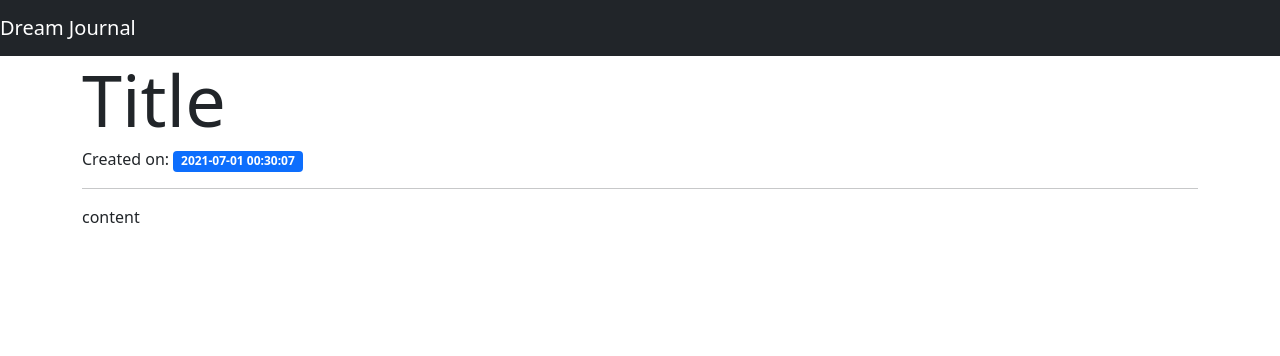
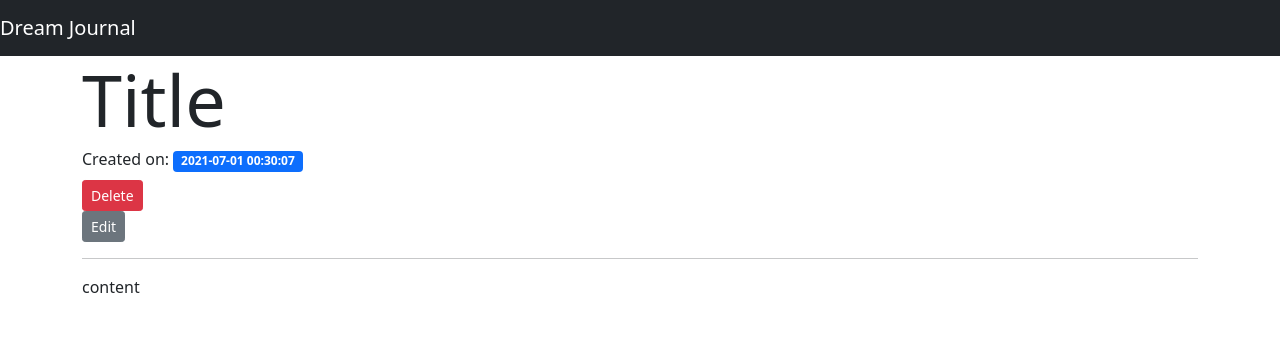
Before and after one commit to mtaft904/dream-journal, a Flask app: page /7 in a window 1280 px wide. Shown: the top 356 px of the page. Run offline with Flask 2, Linux system fonts and the light colour scheme; data comes from the database, SQL or seed files in the repository; both versions use the stored data as it was after the commit; some libraries are stand-ins or nearby versions.

Commit message:
edit and delete buttons

```diff
--- a/dream.py
+++ b/dream.py
@@ -4,32 +4,81 @@ from werkzeug.exceptions import abort
 
 
 def get_db_connection():
-    conn = sqlite3.connect('database.db')
+    conn = sqlite3.connect("database.db")
     conn.row_factory = sqlite3.Row
     return conn
 
+
 def get_post(post_id):
     conn = get_db_connection()
-    post = conn.execute('SELECT * FROM posts WHERE id = ?', (post_id,)).fetchone()
+    post = conn.execute("SELECT * FROM posts WHERE id = ?", (post_id,)).fetchone()
     conn.close()
     if post is None:
         abort(404)
     return post
 
+
 app = Flask(__name__)
+app.config["SECRET_KEY"] = "ziopn4rlsdfu983n"
 
-@app.route('/')
+
+@app.route("/")
 def home():
     conn = get_db_connection()
-    posts = conn.execute('SELECT * FROM posts').fetchall()
+    posts = conn.execute("SELECT * FROM posts").fetchall()
     conn.close()
-    return render_template('home.html', posts=posts)
+    return render_template("home.html", posts=posts)
 
-@app.route('/<int:post_id>')
+
+@app.route("/<int:post_id>")
 def post(post_id):
     post = get_post(post_id)
-    return render_template('post.html', post=post)
+    return render_template("post.html", post=post)
 
-@app.route('/create', methods=('GET', 'POST'))
+
+@app.route("/create", methods=("GET", "POST"))
 def create():
-    return render_template('create.html')
+    if request.method == "POST":
+        title = request.form["title"]
+        content = request.form["content"]
+        if not title:
+            flash("Title is required!")
+        else:
+            conn = get_db_connection()
+            conn.execute(
+                "INSERT INTO posts (title, content) VALUES (?, ?)", (title, content)
+            )
+            conn.commit()
+            conn.close()
+            return redirect(url_for("home"))
+
+    return render_template("create.html")
+
+
+@app.route("/<int:post_id>/delete", methods=["POST"])
+def delete(post_id):
+    conn = get_db_connection()
+    conn.execute("DELETE FROM posts WHERE id = ? ", (post_id,))
+    conn.commit()
+    conn.close()
+    flash("Successfully deleted post!")
+
+    return redirect(url_for("home"))
+
+
+@app.route("/<int:post_id>/edit", methods=["GET", "POST"])
+def edit(post_id):
+    post = get_post(post_id)
+    if request.method == "POST":
+        title = request.form["title"]
+        content = request.form["content"]
+        conn = get_db_connection()
+        conn.execute(
+            "UPDATE posts SET (title, content) = (?, ?) WHERE id = ?",
+            (title, content, post_id),
+        )
+        conn.commit()
+        conn.close()
+        return redirect(url_for("post", post_id=post_id))
+
+    return render_template("edit.html", post=post)
--- a/templates/base.html
+++ b/templates/base.html
@@ -1,27 +1,40 @@
 <!DOCTYPE html>
 <html lang="en">
+
 <head>
     <meta charset="utf-8">
     <meta name="viewport" content="width=device-width, initial-scale=1, shrink-to-fit=no">
 
     <!-- Bootstrap CSS -->
-        <link href="https://cdn.jsdelivr.net/npm/bootstrap@5.0.2/dist/css/bootstrap.min.css" rel="stylesheet" integrity="sha384-EVSTQN3/azprG1Anm3QDgpJLIm9Nao0Yz1ztcQTwFspd3yD65VohhpuuCOmLASjC" crossorigin="anonymous">
+    <link href="https://cdn.jsdelivr.net/npm/bootstrap@5.0.2/dist/css/bootstrap.min.css" rel="stylesheet"
+        integrity="sha384-EVSTQN3/azprG1Anm3QDgpJLIm9Nao0Yz1ztcQTwFspd3yD65VohhpuuCOmLASjC" crossorigin="anonymous">
 
     <title>{% block title %} {% endblock %}</title>
 </head>
+
 <body>
     <nav class="navbar navbar-expand-md navbar-dark bg-dark">
         <a class="navbar-brand" href="{{ url_for('home') }}">Dream Journal</a>
     </nav>
     <div class="container">
+        {% for message in get_flashed_messages() %}
+        <div class="alert alert-danger">{{message}}</div>
+        {% endfor %}
         {% block content %} {% endblock %}
     </div>
 
 
     <!-- Optional JavaScript -->
     <!-- jQuery first, then Popper.js, then Bootstrap JS -->
-        <script src="https://code.jquery.com/jquery-3.3.1.slim.min.js" integrity="sha384-q8i/X+965DzO0rT7abK41JStQIAqVgRVzpbzo5smXKp4YfRvH+8abtTE1Pi6jizo" crossorigin="anonymous"></script>
-        <script src="https://cdnjs.cloudflare.com/ajax/libs/popper.js/1.14.7/umd/popper.min.js" integrity="sha384-UO2eT0CpHqdSJQ6hJty5KVphtPhzWj9WO1clHTMGa3JDZwrnQq4sF86dIHNDz0W1" crossorigin="anonymous"></script>
-        <script src="https://stackpath.bootstrapcdn.com/bootstrap/4.3.1/js/bootstrap.min.js" integrity="sha384-JjSmVgyd0p3pXB1rRibZUAYoIIy6OrQ6VrjIEaFf/nJGzIxFDsf4x0xIM+B07jRM" crossorigin="anonymous"></script>
+    <script src="https://code.jquery.com/jquery-3.3.1.slim.min.js"
+        integrity="sha384-q8i/X+965DzO0rT7abK41JStQIAqVgRVzpbzo5smXKp4YfRvH+8abtTE1Pi6jizo"
+        crossorigin="anonymous"></script>
+    <script src="https://cdnjs.cloudflare.com/ajax/libs/popper.js/1.14.7/umd/popper.min.js"
+        integrity="sha384-UO2eT0CpHqdSJQ6hJty5KVphtPhzWj9WO1clHTMGa3JDZwrnQq4sF86dIHNDz0W1"
+        crossorigin="anonymous"></script>
+    <script src="https://stackpath.bootstrapcdn.com/bootstrap/4.3.1/js/bootstrap.min.js"
+        integrity="sha384-JjSmVgyd0p3pXB1rRibZUAYoIIy6OrQ6VrjIEaFf/nJGzIxFDsf4x0xIM+B07jRM"
+        crossorigin="anonymous"></script>
 </body>
+
 </html>
--- a/templates/post.html
+++ b/templates/post.html
@@ -1,8 +1,16 @@
 {% extends 'base.html' %}
 
 {% block content %}
-    <h1 class="display-2">{% block title %} {{ post['title'] }} {% endblock %}</h1>
-    <h6>Created on: <span class="badge bg-primary">{{ post['created'] }}</span></h6>
-    <hr>
-    <p>{{ post['content'] }}</p>
+<h1 class="display-2">{% block title %} {{ post['title'] }} {% endblock %}</h1>
+<h6>Created on: <span class="badge bg-primary">{{ post['created'] }}</span></h6>
+<form action="{{ url_for('delete', post_id=post['id']) }}" method='post'>
+    <button type="submit" class="btn btn-danger btn-sm"
+        onclick="return confirm('Are you sure you want to delete this?')">
+        Delete</button>
+</form>
+<a href="{{ url_for('edit', post_id=post['id']) }}">
+    <button class="btn btn-secondary btn-sm">Edit</button>
+</a>
+<hr>
+<p>{{ post['content'] }}</p>
 {% endblock %}
```
Also changed, not shown: templates/create.html (+5 -6 lines), templates/edit.html (added, +17 -0 lines), database.db. Lines whose indentation alone changed are shown as unchanged.
